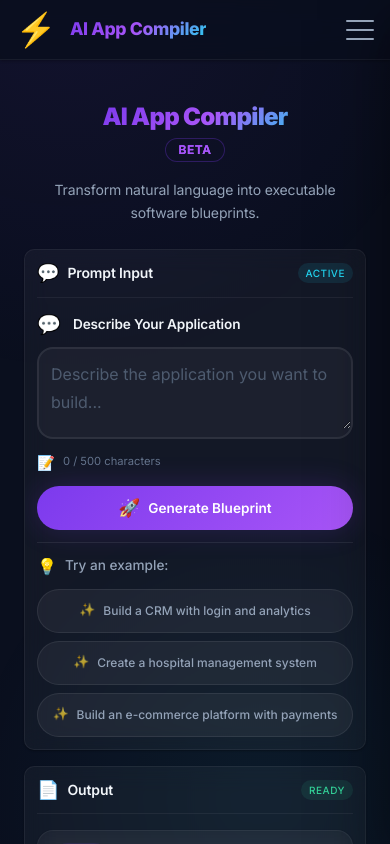
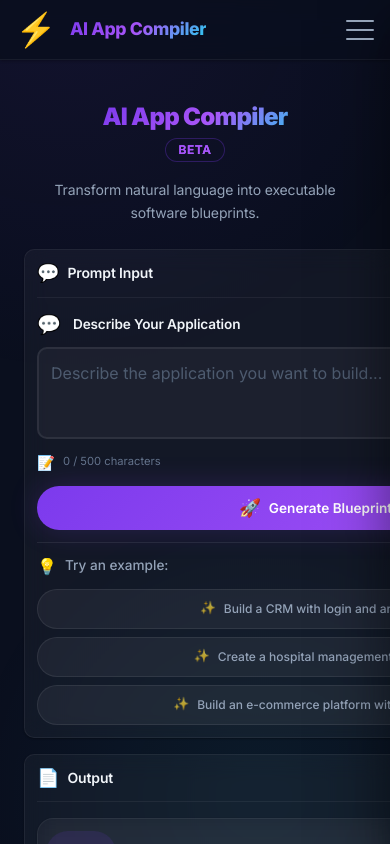
Before and after one commit to Bhumika144/AI-App-Compiler, a React app in the folder frontend/: page /dashboard in a window 390 px wide. Shown: the top 844 px of the page. Built offline with nearby package versions, Linux system fonts and the light colour scheme; no server answers; the HTML template or start-up script is replaced by a standard one.

Commit message:
Update frontend UI and authentication improvements

```diff
--- a/frontend/src/styles/PromptInput.css
+++ b/frontend/src/styles/PromptInput.css
@@ -55,8 +55,9 @@
   flex-direction: column;
   gap: var(--space-lg);
   position: relative;
-  z-index: 1;
+  z-index: 2;
   touch-action: pan-y;
+  overflow: visible !important;
 }
 
 /* ========================================
@@ -107,7 +108,7 @@
 }
 
 /* ========================================
-   TEXTAREA WRAPPER
+   TEXTAREA WRAPPER - CRITICAL FIX
    ======================================== */
 .textarea-wrapper {
   position: relative;
@@ -115,8 +116,9 @@
   border: 2px solid var(--border-input);
   border-radius: var(--radius-lg);
   transition: all var(--transition-base);
-  overflow: hidden;
-  z-index: 2;
+  overflow: visible !important;
+  z-index: 5 !important;
+  touch-action: manipulation !important;
 }
 
 .textarea-wrapper:hover {
@@ -129,7 +131,7 @@
   background: rgba(255, 255, 255, 0.06);
 }
 
-/* Textarea */
+/* Textarea - CRITICAL FIX */
 .textarea-wrapper textarea {
   width: 100%;
   min-height: 140px;
@@ -144,8 +146,19 @@
   line-height: 1.7;
   resize: vertical;
   transition: min-height var(--transition-base);
-  touch-action: manipulation;
+  touch-action: manipulation !important;
   -webkit-overflow-scrolling: touch;
+  position: relative;
+  z-index: 6 !important;
+  pointer-events: auto !important;
+  -webkit-touch-callout: default !important;
+  -webkit-user-select: text !important;
+  user-select: text !important;
+}
+
+/* CRITICAL: Prevent iOS zoom on focus */
+.textarea-wrapper textarea {
+  font-size: 16px !important;
 }
 
 .textarea-wrapper textarea::placeholder {
@@ -181,7 +194,7 @@
   background: rgba(255, 255, 255, 0.2);
 }
 
-/* Textarea Overlay (Loading) */
+/* Textarea Overlay - FIX: Don't block input */
 .textarea-overlay {
   position: absolute;
   top: 0;
@@ -197,16 +210,20 @@
   justify-content: center;
   gap: var(--space-md);
   border-radius: var(--radius-lg);
-  z-index: 10;
+  z-index: 4 !important;
   animation: fadeIn 0.3s ease;
-  pointer-events: none;
+  pointer-events: none !important;
+}
+
+.textarea-overlay * {
+  pointer-events: none !important;
 }
 
 .textarea-overlay span {
   color: var(--text-secondary);
   font-size: 0.9rem;
   font-weight: 500;
-  pointer-events: none;
+  pointer-events: none !important;
 }
 
 @keyframes fadeIn {
@@ -228,6 +245,7 @@
   border-top-color: var(--accent-purple);
   border-radius: 50%;
   animation: spin 0.8s linear infinite;
+  pointer-events: none !important;
 }
 
 @keyframes spin {
@@ -298,6 +316,7 @@
   min-height: 36px;
   min-width: 36px;
   z-index: 3;
+  pointer-events: auto !important;
 }
 
 .clear-btn:hover {
@@ -341,6 +360,7 @@
   min-height: 44px;
   min-width: 44px;
   z-index: 3;
+  pointer-events: auto !important;
 }
 
 .generate-btn::before {
@@ -455,6 +475,7 @@
   -webkit-tap-highlight-color: transparent;
   min-height: 40px;
   z-index: 3;
+  pointer-events: auto !important;
 }
 
 @media (hover: hover) {
@@ -570,6 +591,7 @@
   -webkit-tap-highlight-color: transparent;
   min-height: 36px;
   min-width: 36px;
+  pointer-events: auto !important;
 }
 
 .toast-close:hover {
@@ -581,42 +603,9 @@
   transform: scale(0.9);
 }
 
-/* Toast Types */
-.toast-success {
-  border-color: rgba(52, 211, 153, 0.3);
-  background: rgba(52, 211, 153, 0.05);
-}
-
-.toast-error {
-  border-color: rgba(248, 113, 113, 0.3);
-  background: rgba(248, 113, 113, 0.05);
-}
-
-.toast-warning {
-  border-color: rgba(251, 191, 36, 0.3);
-  background: rgba(251, 191, 36, 0.05);
-}
-
-.toast-info {
-  border-color: rgba(34, 211, 238, 0.3);
-  background: rgba(34, 211, 238, 0.05);
-}
-
 /* ========================================
-   RESPONSIVE DESIGN
+   RESPONSIVE DESIGN - MOBILE FIRST
    ======================================== */
-
-/* Large Desktop */
-@media (min-width: 1440px) {
-  .textarea-wrapper textarea {
-    min-height: 180px;
-  }
-
-  .generate-btn {
-    padding: 12px var(--space-3xl);
-    font-size: 1rem;
-  }
-}
 
 /* Tablet */
 @media (max-width: 1024px) {
@@ -634,7 +623,7 @@
   }
 }
 
-/* Mobile */
+/* Mobile - CRITICAL FIXES */
 @media (max-width: 768px) {
   .prompt-container {
     gap: var(--space-md);
@@ -657,10 +646,16 @@
     font-size: 1.2rem;
   }
 
+  .textarea-wrapper {
+    border-radius: var(--radius-md);
+    border-width: 2px;
+  }
+
   .textarea-wrapper textarea {
     min-height: 100px;
     padding: var(--space-md);
-    font-size: 0.9rem;
+    font-size: 16px !important; /* Prevents iOS zoom */
+    line-height: 1.5;
   }
 
   .prompt-footer {
@@ -712,7 +707,7 @@
   .textarea-wrapper textarea {
     min-height: 80px;
     padding: var(--space-md);
-    font-size: 0.85rem;
+    font-size: 16px !important; /* Prevents iOS zoom */
   }
 
   .char-count {
@@ -755,36 +750,36 @@
   }
 }
 
-/* Extra Small Mobile */
-@media (max-width: 360px) {
-  .prompt-title {
-    font-size: 0.8rem;
-  }
+/* ========================================
+   CRITICAL MOBILE FIXES - OVERRIDE
+   ======================================== */
 
-  .prompt-icon {
-    font-size: 1rem;
-  }
+/* Force textarea to be touchable on all devices */
+.textarea-wrapper textarea {
+  -webkit-touch-callout: default !important;
+  -webkit-user-select: text !important;
+  user-select: text !important;
+  pointer-events: auto !important;
+  touch-action: manipulation !important;
+}
 
+/* Remove any invisible overlays */
+.textarea-wrapper::before,
+.textarea-wrapper::after {
+  display: none !important;
+}
+
+/* Ensure no parent elements are blocking */
+.prompt-container,
+.workspace-panel,
+.home-container {
+  overflow: visible !important;
+}
+
+/* Fix for iOS Safari */
+@supports (-webkit-touch-callout: none) {
   .textarea-wrapper textarea {
-    min-height: 70px;
-    padding: var(--space-sm);
-    font-size: 0.8rem;
-  }
-
-  .char-count {
-    font-size: 0.65rem;
-  }
-
-  .generate-btn {
-    font-size: 0.8rem;
-    padding: 8px var(--space-md);
-    min-height: 40px;
-  }
-
-  .chip {
-    font-size: 0.7rem;
-    padding: 6px var(--space-sm);
-    min-height: 36px;
+    font-size: 16px !important;
   }
 }
 
@@ -870,100 +865,3 @@
     background: white;
   }
 }
-
-/* ========================================
-   TOUCH-SPECIFIC IMPROVEMENTS
-   ======================================== */
-
-/* Ensure all interactive elements have proper touch targets */
-.generate-btn,
-.chip,
-.clear-btn,
-.toast-close {
-  min-height: 44px;
-  min-width: 44px;
-}
-
-/* Prevent text selection on touch */
-.generate-btn,
-.chip,
-.clear-btn,
-.toast-close,
-.textarea-wrapper textarea {
-  -webkit-touch-callout: none;
-  -webkit-user-select: none;
-  user-select: none;
-}
-
-/* Fix for iOS Safari - prevent zoom on double tap */
-.generate-btn,
-.chip,
-.clear-btn,
-.toast-close,
-.textarea-wrapper textarea {
-  touch-action: manipulation !important;
-}
-
-/* Disable hover effects on touch devices */
-@media (hover: none) {
-  .generate-btn:hover:not(:disabled) {
-    transform: none !important;
-  }
-
-  .chip:hover:not(:disabled) {
-    transform: none !important;
-  }
-
-  .clear-btn:hover {
-    transform: none !important;
-  }
-
-  .toast-close:hover {
-    transform: none !important;
-  }
-}
-
-/* Touch active states */
-.generate-btn:active:not(:disabled) {
-  transform: scale(0.97);
-}
-
-.chip:active:not(:disabled) {
-  transform: scale(0.97);
-}
-
-.clear-btn:active {
-  transform: scale(0.95);
-}
-
-.toast-close:active {
-  transform: scale(0.9);
-}
-
-/* Fix for any hidden overlays */
-.prompt-container * {
-  pointer-events: auto;
-}
-
-/* But allow pointer-events none for decorative elements */
-.prompt-container .prompt-icon,
-.prompt-container .prompt-title,
-.prompt-container .prompt-hint,
-.prompt-container .char-icon,
-.prompt-container .examples-icon,
-.prompt-container .examples-label,
-.prompt-container .chip-icon,
-.prompt-container .toast-icon {
-  pointer-events: none;
-}
-
-/* Ensure textarea is scrollable on mobile */
-.textarea-wrapper textarea {
-  -webkit-overflow-scrolling: touch;
-  overscroll-behavior: contain;
-}
-
-/* Fix for iOS Safari - prevent zoom on input focus */
-.textarea-wrapper textarea {
-  font-size: 16px !important; /* Prevents iOS zoom on focus */
-}
```
